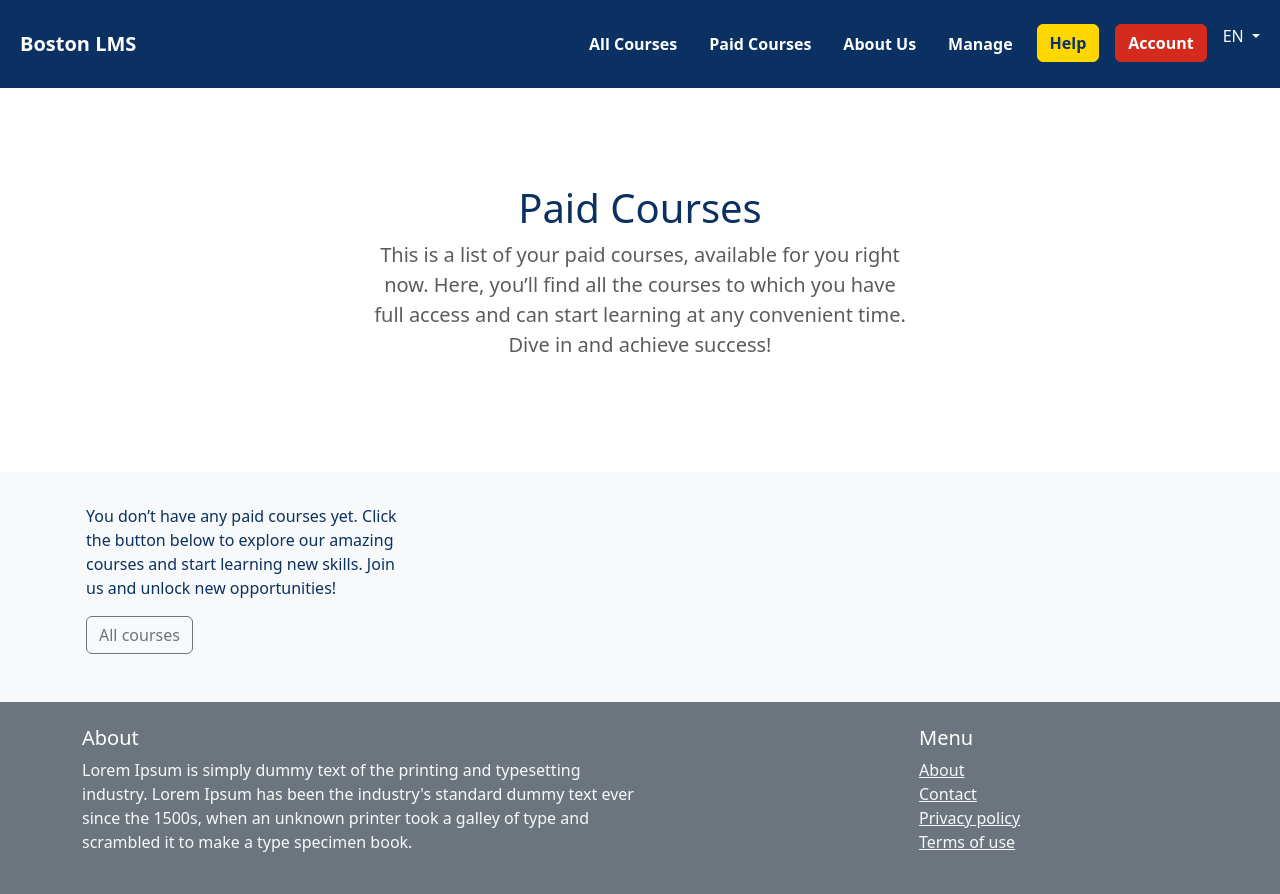
After one commit to itsuldana/site, a Django app: page /courses/paid_list/ in a window 1280 px wide. The commit adds this page. Run offline with Django 4.2, Linux system fonts and the light colour scheme; the visitor is signed in with stand-in values (Sample User, id 1); data that the repository does not hold is empty; parts of the project's set-up code (start-up, migrations or seed data) failed here and were passed over; some libraries are stand-ins or nearby versions.

Commit message:
Отредактирован навбар

```diff
--- a/source/accounts/views.py
+++ b/source/accounts/views.py
@@ -99,10 +99,6 @@ class UserDetailView(LoginRequiredMixin, DetailView):
 
     def get_context_data(self, **kwargs):
         context = super().get_context_data(**kwargs)
-
-        # Получаем оплаченные курсы пользователя
-        context['paid_courses'] = Purchase.objects.filter(user=self.object, payment_status='DONE').select_related(
-            'course')
 
         return context
 
--- a/source/templates/base.html
+++ b/source/templates/base.html
@@ -31,16 +31,13 @@
                 <ul class="navbar-nav ms-auto">
                     {% if request.user.is_authenticated %}
                         <li class="nav-item">
-                            <a class="nav-link fw-bold mx-2 my-2" href="#">{% trans "Dashboard" %}</a>
+                            <a class="nav-link fw-bold mx-2 my-2" href="{% url 'course_list' %}">{% trans "All Courses" %}</a>
                         </li>
                         <li class="nav-item">
-                            <a class="nav-link fw-bold mx-2 my-2" href="#">{% trans "Lessons" %}</a>
+                            <a class="nav-link fw-bold mx-2 my-2" href="{% url 'course_paid_list' %}">{% trans "Paid Courses" %}</a>
                         </li>
                         <li class="nav-item">
-                            <a class="nav-link fw-bold mx-2 my-2" href="#">{% trans "Practice" %}</a>
-                        </li>
-                        <li class="nav-item">
-                            <a class="nav-link fw-bold mx-2 my-2" href="#">{% trans "Resources" %}</a>
+                            <a class="nav-link fw-bold mx-2 my-2" href="{% url 'main_about_us' %}">{% trans "About Us" %}</a>
                         </li>
                         {%if request.user.is_superuser%}
                         <li class="nav-item">
@@ -62,8 +59,8 @@
                             </li>
                         {% endif %}
                     {% else %}
-                        <li class="nav-item"><a class="nav-link fw-bold mx-2 my-2" href="#">{% trans "Plans" %}</a></li>
-                        <li class="nav-item"><a class="nav-link fw-bold mx-2 my-2" href="#">{% trans "Blog" %}</a></li>
+{#                        <li class="nav-item"><a class="nav-link fw-bold mx-2 my-2" href="#">{% trans "Plans" %}</a></li>#}
+{#                        <li class="nav-item"><a class="nav-link fw-bold mx-2 my-2" href="#">{% trans "Blog" %}</a></li>#}
                         <li class="nav-item">
                             <a class="btn btn-warning fw-bold mx-2 my-2"
                                href="{% url 'register' %}">{% trans "Sign up" %}</a>
--- a/source/webapp/templates/course/course_detail.html
+++ b/source/webapp/templates/course/course_detail.html
@@ -64,7 +64,7 @@
                                                 <h5>{{ forloop.counter }}. {{ lesson.title }}</h5>
                                             {% endif %}
                                             <p class="mb-1">{{ lesson.small_description }}</p>
-                                            <small>{{ lesson.formatted_duration }}</small>
+{#                                            <small>{{ lesson.formatted_duration }}</small>#}
                                         </div>
                                     {% endfor %}
                                 </div>
--- a/source/webapp/templates/course/course_list.html
+++ b/source/webapp/templates/course/course_list.html
@@ -1,4 +1,5 @@
 {% extends 'base.html' %}
+{% load i18n %}
 
 {% block title %}Welcome{% endblock %}
 
@@ -7,8 +8,8 @@
         <section class="py-5 text-center container">
             <div class="row py-lg-5">
                 <div class="col-lg-6 col-md-8 mx-auto">
-                    <h1 class="fw-light">Our Courses</h1>
-                    <p class="lead text-muted">Explore our diverse range of courses designed to help you succeed.</p>
+                    <h1 class="fw-light">{% trans 'Our Courses' %}</h1>
+                    <p class="lead text-muted">{% trans 'Here, you’ll find our most popular and up-to-date courses. Explore new topics, develop in-demand skills, and work towards your goals! Choose a course that suits you and start learning today.' %}</p>
                 </div>
             </div>
         </section>
--- /dev/null
+++ b/source/webapp/templates/course/course_paid_list.html
@@ -0,0 +1,70 @@
+{% extends 'base.html' %}
+{% load i18n %}
+
+{% block title %}{% trans "Paid Courses" %}{% endblock %}
+
+{% block content %}
+    <main>
+        <section class="py-5 text-center container">
+            <div class="row py-lg-5">
+                <div class="col-lg-6 col-md-8 mx-auto">
+                    <h1 class="fw-light">{% trans "Paid Courses" %}</h1>
+                    <p class="lead text-muted">
+                        {% trans "This is a list of your paid courses, available for you right now. Here, you’ll find all the courses to which you have full access and can start learning at any convenient time. Dive in and achieve success!" %}
+                    </p>
+                </div>
+            </div>
+        </section>
+
+        <div class="album py-5 bg-light">
+            <div class="container">
+                <div class="row row-cols-1 row-cols-sm-2 row-cols-md-3 g-3">
+                    {% if courses %}
+                        {% for course in courses %}
+                            <div class="col">
+                                <div class="card shadow-sm">
+                                    <img src="{{ course.image.url }}" class="bd-placeholder-img card-img-top"
+                                         width="100%"
+                                         height="225">
+                                    <div class="card-body">
+                                        <p class="card-text">{{ course.title }}</p>
+                                        <div class="d-flex justify-content-between align-items-center">
+                                            <div class="btn-group">
+                                                <a href="{% url 'course_detail' course.pk %}"
+                                                   class="btn btn-sm btn-outline-secondary">View</a>
+                                                {% if request.user.is_superuser %}
+                                                    <a href="{% url 'course_edit' course.pk %}"
+                                                       class="btn btn-sm btn-outline-secondary">Edit</a>
+                                                {% endif %}
+
+                                            </div>
+                                            <small class="text-muted">{{ course.price }}</small>
+                                        </div>
+                                    </div>
+                                </div>
+                            </div>
+                        {% endfor %}
+                    {% else %}
+                        <div class="row">
+                            <div class="col-12">
+                                <p>
+                                    You don’t have any paid courses yet. Click the button below to explore our amazing
+                                    courses
+                                    and start learning new skills. Join us and unlock new opportunities!
+                                </p>
+                                <a href="{% url 'course_list' %}" class="btn btn-outline-secondary">
+                                    {% trans "All courses" %}
+                                </a>
+                            </div>
+                        </div>
+                    {% endif %}
+                </div>
+                <div class="row">
+                    {% if is_paginated %}
+                        {% include 'partial/pagination.html' %}
+                    {% endif %}
+                </div>
+            </div>
+        </div>
+    </main>
+{% endblock %}
--- a/source/webapp/templates/main.html
+++ b/source/webapp/templates/main.html
@@ -73,7 +73,7 @@
             <div class="collapse navbar-collapse " id="navbarNavDropdown" style="justify-content: flex-end">
                 <ul class="navbar-nav">
                     <li class="nav-item px-2">
-                        <a class="nav-link " aria-current="page" href="#">Курсы</a>
+                        <a class="nav-link " aria-current="page" href="{% url 'course_list' %}">Курсы</a>
                     </li>
                     <li class="nav-item dropdown px-2" style="color:white">
                         <a class="nav-link dropdown-toggle" href="#" id="navbarDropdownMenuLink" role="button"
--- a/source/webapp/urls.py
+++ b/source/webapp/urls.py
@@ -1,11 +1,16 @@
 from django.urls import path
-from webapp.views.course import CourseCreateView, CourseDetailView, CourseUpdateView, CourseListView, CoursesView
+from webapp.views.course import (
+    CourseCreateView, CourseDetailView, CourseUpdateView, CourseListView, CoursesView, CoursePaidListView
+)
 from webapp.views.lessons import LessonCreateView, LessonUpdateView, LessonDeleteView, LessonDetailView
 from webapp.views.module import ModuleCreateView, ModuleUpdateView
 from webapp.views.purchase import purchase_course, purchase_success, purchase_failure
-from webapp.views.main_test import test_main_page
+from webapp.views.main_about_us import MainView
+
 urlpatterns = [
-    # index url
+    # Лэндинг (он же О нас или About Us)
+    path('', MainView.as_view(), name='main_about_us'),
+
     path('', CourseListView.as_view(), name='index'),
 
     path('courses/', CoursesView.as_view(), name='course_list'),
@@ -15,21 +20,20 @@ urlpatterns = [
     path('courses/<int:pk>/detail/', CourseDetailView.as_view(), name='course_detail'),
     path('courses/<int:pk>/edit/', CourseUpdateView.as_view(), name='course_edit'),
     path('courses/list', CourseListView.as_view(), name='course_list'),
+    path('courses/paid_list/', CoursePaidListView.as_view(), name='course_paid_list'),
 
     # urls для модулей
     path('courses/<int:pk>/modules/create/', ModuleCreateView.as_view(), name='module_create'),
     path('modules/<int:pk>/edit/', ModuleUpdateView.as_view(), name='module_edit'),
 
-    # urls для курсов
+    # urls для уроков
     path('modules/<int:pk>/lessons/create/', LessonCreateView.as_view(), name='lesson_create'),
     path('lessons/<int:pk>/edit/', LessonUpdateView.as_view(), name='lesson_edit'),
     path('lessons/<int:pk>/', LessonDetailView.as_view(), name='lesson_detail'),
     path('lessons/<int:pk>/delete/', LessonDeleteView.as_view(), name='lesson_delete'),
 
-    #urls для оплатыj
+    # urls для оплаты
     path('purchase/<int:course_id>/', purchase_course, name='purchase_course'),
     path('purchase/success/', purchase_success, name='purchase_success'),
     path('purchase/failure/', purchase_failure, name='purchase_failure'),
-
-    path('test_main/', test_main_page, name='test_main_page')
 ]
--- a/source/webapp/views/course.py
+++ b/source/webapp/views/course.py
@@ -23,6 +23,25 @@ class CourseListView(ListView):
 
     def test_func(self):
         return self.request.user.is_superuser
+
+class CoursePaidListView(ListView):
+    template_name = 'course/course_paid_list.html'
+
+    context_object_name = 'courses'
+    model = Course
+
+    paginate_by = 6
+    paginate_orphans = 1
+
+    def get_queryset(self):
+        paid_courses_ids = Purchase.objects.filter(
+            user=self.request.user,
+            payment_status='DONE'
+        ).order_by('-purchase_date').values_list('course_id', flat=True)
+
+        # Фильтруем только оплаченные курсы
+        queryset = Course.objects.filter(id__in=paid_courses_ids, is_deleted=False)
+        return queryset
 
 
 class CourseCreateView(UserPassesTestMixin, CreateView):
--- /dev/null
+++ b/source/webapp/views/main_about_us.py
@@ -0,0 +1,5 @@
+from django.views.generic import TemplateView
+
+
+class MainView(TemplateView):
+    template_name = 'main.html'
--- a/source/webapp/views/main_test.py
+++ /dev/null
@@ -1,5 +0,0 @@
-from django.shortcuts import render
-
-
-def test_main_page(request):
-    return render(request, 'main.html')
```
Also changed, not shown: source/locale/ru/LC_MESSAGES/django.po, 1 other file.
